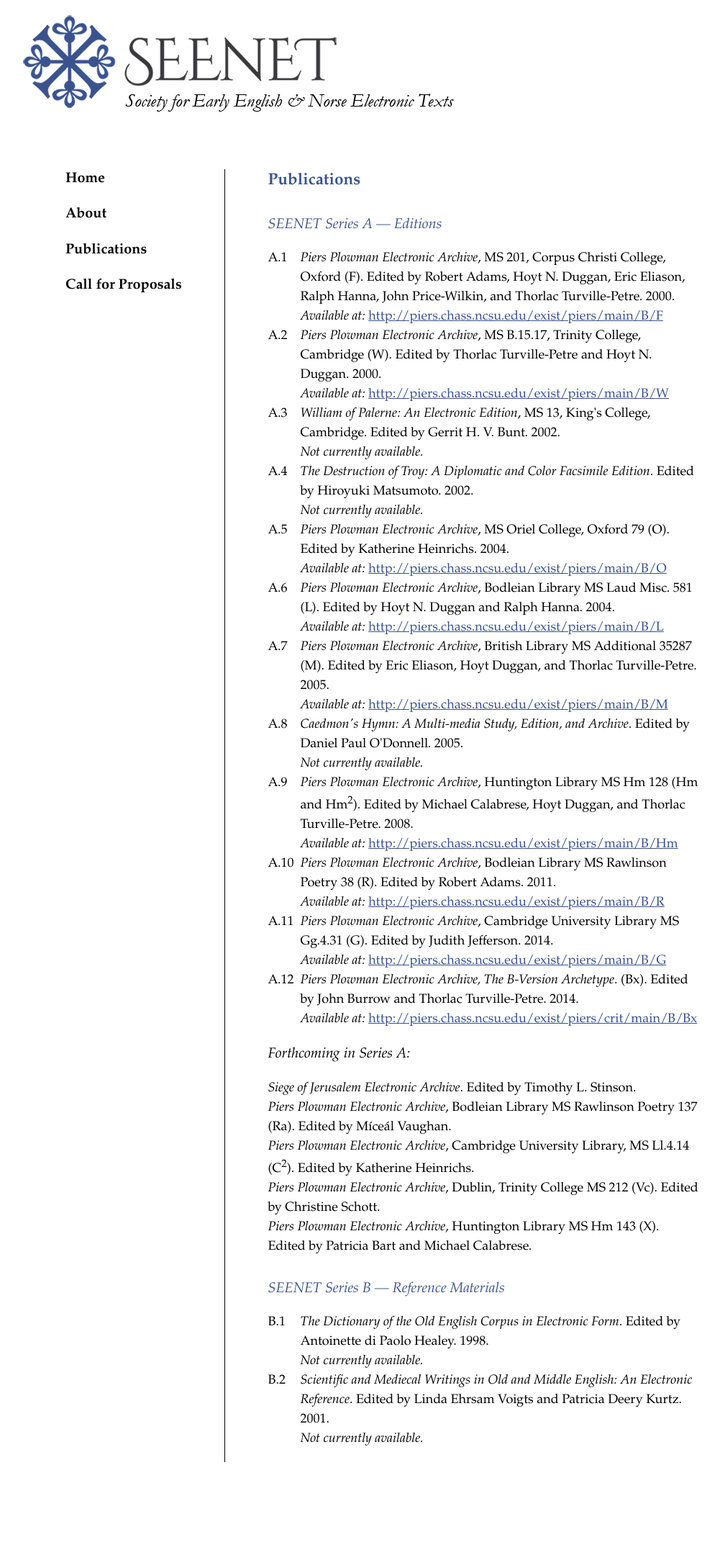
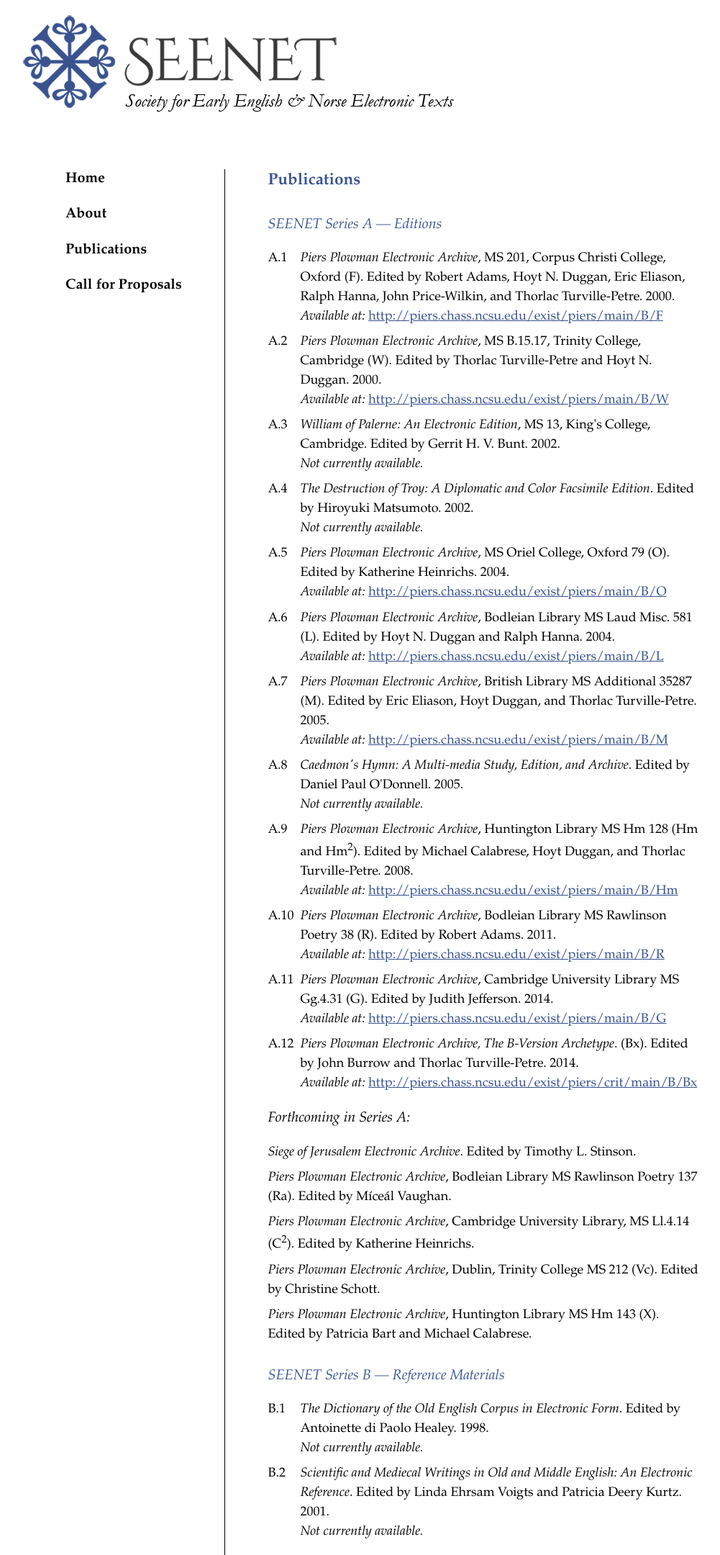
Before and after one commit to seenet-medieval/seenet-medieval.github.io, a Jekyll site: the page built from publications.html, in a window 1280 px wide. Shown: the whole page at 72% size, without its empty margins (93-1094 px from the left). Built offline with Jekyll 4.4.1, drawn with Linux system fonts in a browser that asks for light colours; before the commit the page ends 2031 px from its top, so only the background shows below that.

Commit message:
Increased spacing in publications list

```diff
--- a/css/seenet.scss
+++ b/css/seenet.scss
@@ -130,6 +130,11 @@
 	li {
     display: table-row;
     /* width: 100%; */
+
+    &:not(:last-of-type) span.list_entry {
+    	padding-bottom:1ex;
+    }
+
 	}
 
 	span.list_num {
@@ -137,7 +142,7 @@
 		display: table-cell;
 	}
 
-	span.list_pub {
+	span.list_entry {
 		display: table-cell;
 	}
 
```
